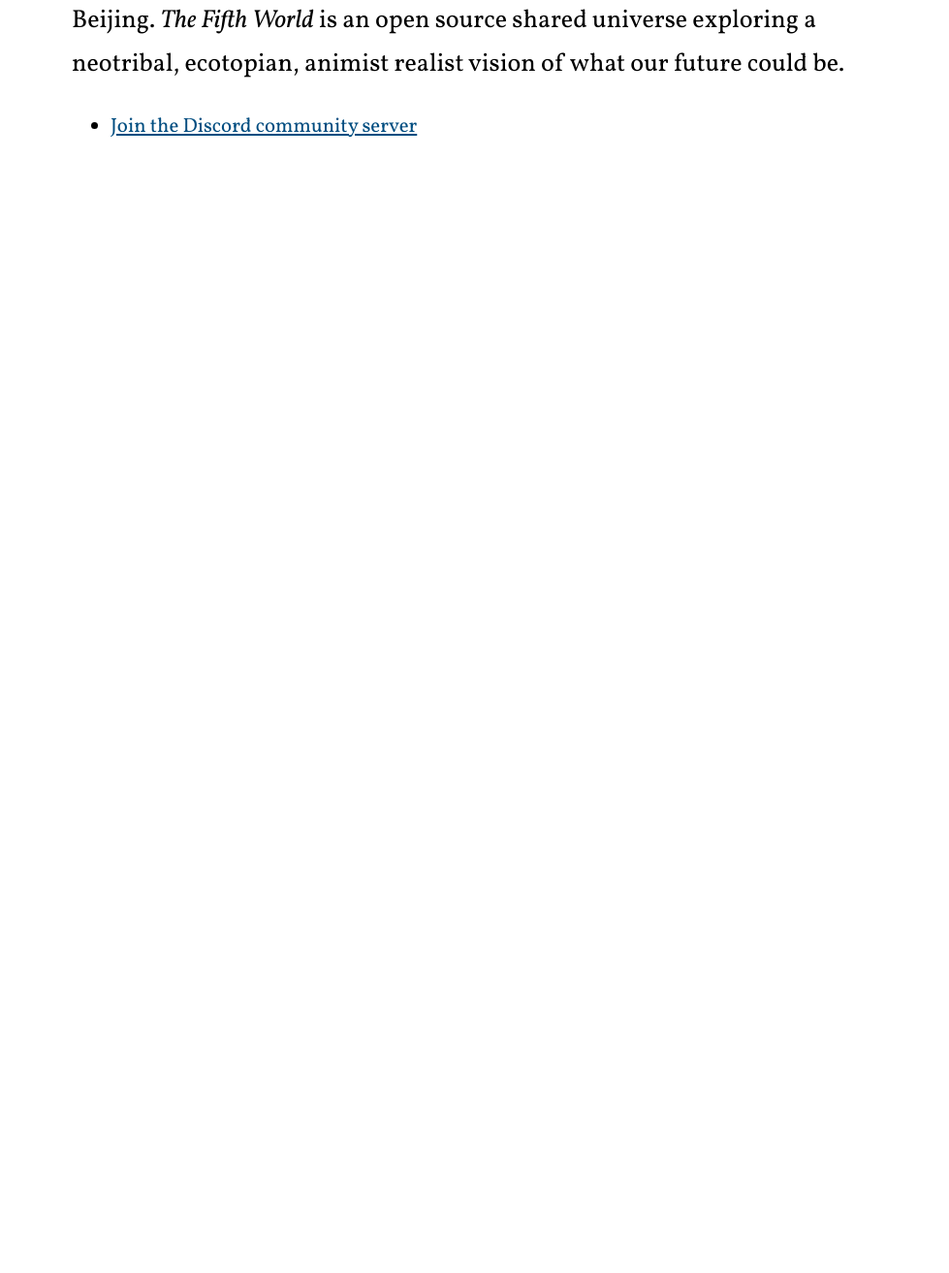
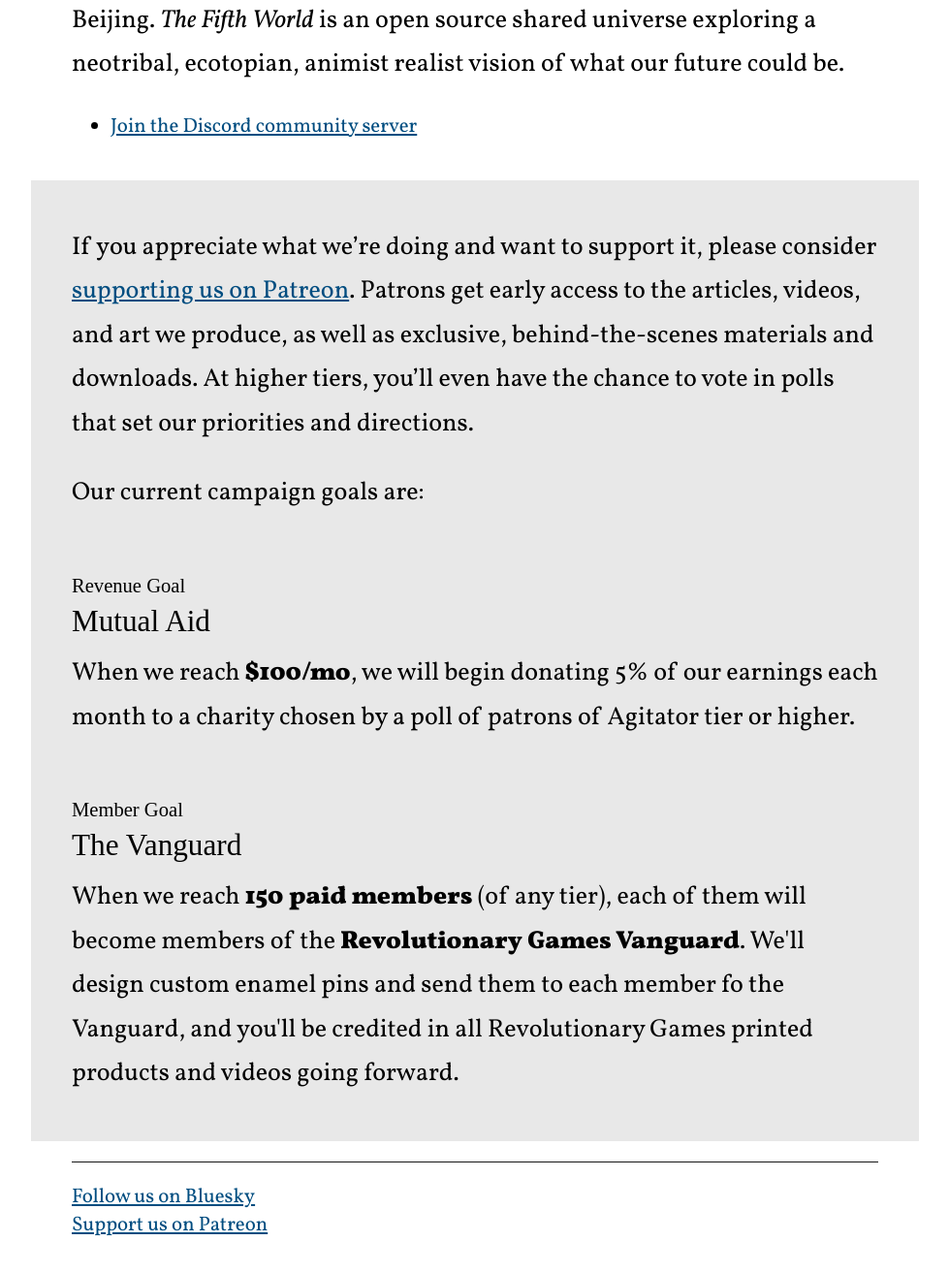
Before and after one commit to jefgodesky/revolutionarygames, an Astro site: page / in a window 1280 px wide. Shown: the part 2812-4125 px from the top of the page at 97% size, without its empty margins (150-1129 px from the left). Before the commit the page ends 3102 px from the top, so only its background shows below. Built offline with nearby package versions, Linux system fonts and the light colour scheme; Astro itself is replaced by a stand-in of ours; a web font is replaced by a local one.

Commit message:
Link to Patreon

```diff
--- a/src/pages/index.astro
+++ b/src/pages/index.astro
@@ -105,4 +105,35 @@ import FWDark from '../assets/5w.dark.png'
 			</li>
 		</ul>
 	</section>
+
+	<section class="patreon">
+		<p>If you appreciate what we&rsquo;re doing and want to support it,
+		please consider <a href="https://patreon.com/revolutionarygamesco">supporting
+			us on Patreon</a>. Patrons get early access to the articles, videos,
+		and art we produce, as well as exclusive, behind-the-scenes materials
+		and downloads. At higher tiers, you&rsquo;ll even have the chance to
+		vote in polls that set our priorities and directions.</p>
+		<p>Our current campaign goals are:</p>
+		<h3><span>Revenue Goal</span> Mutual Aid</h3>
+		<p>When we reach <strong>$100/mo</strong>, we will begin donating 5%
+			of our earnings each month to a charity chosen by a poll of
+			patrons of Agitator tier or higher.</p>
+		<h3><span>Member Goal</span> The Vanguard</h3>
+		<p>When we reach <strong>150 paid members</strong> (of any tier), each
+			of them will become members of the <strong>Revolutionary Games
+				Vanguard</strong>. We'll design custom enamel pins and send them
+			to each member fo the Vanguard, and you'll be credited in all
+			Revolutionary Games printed products and videos going forward.</p>
+	</section>
+
+	<footer>
+		<ul>
+			<li>
+				<a href="https://bsky.app/profile/revolutionarygames.co">Follow us on Bluesky</a>
+			</li>
+			<li>
+				<a href="https://patreon.com/revolutionarygamesco">Support us on Patreon</a>
+			</li>
+		</ul>
+	</footer>
 </MainLayout>
--- /dev/null
+++ b/src/styles/components/_patreon.scss
@@ -0,0 +1,22 @@
+@use "../modules/mixins";
+
+.patreon {
+  margin: 1em -2em;
+  padding: 1em 2em;
+
+  @include mixins.set-style("background", "bg1");
+
+  h3 {
+    margin: 1em 0 0 0;
+
+    span {
+      display: block;
+      font-size: 66%;
+      margin-bottom: 0.5em;
+    }
+
+    & + p {
+      margin-top: 0;
+    }
+  }
+}
--- /dev/null
+++ b/src/styles/components/html/_footer.scss
@@ -0,0 +1,15 @@
+@use "../../modules/mixins";
+@use "../../modules/placeholders";
+
+footer {
+  border-top-style: solid;
+  border-top-width: 1px;
+  margin: 1em 0;
+  padding: 1em 0;
+
+  @include mixins.set-style("border-top-color", "fg2");
+
+  ul {
+    @extend %unstyled-list;
+  }
+}
--- a/src/styles/index.scss
+++ b/src/styles/index.scss
@@ -5,6 +5,8 @@
 
 @use "components/html/a";
 @use "components/html/img";
+@use "components/html/footer";
 
 @use "components/logo";
 @use "components/project";
+@use "components/patreon";
--- /dev/null
+++ b/src/styles/modules/_placeholders.scss
@@ -0,0 +1,5 @@
+%unstyled-list {
+  list-style: none;
+  padding: 0;
+  margin: 0;
+}
--- a/src/styles/modules/_themes.scss
+++ b/src/styles/modules/_themes.scss
@@ -39,7 +39,7 @@ $themes: (
   ),
   "dark": (
     "bg": colors.$black,
-    "bg1": color.adjust(colors.$black, $whiteness: 10%),
+    "bg1": color.adjust(colors.$black, $whiteness: 15%),
     "bg2": color.adjust(colors.$black, $whiteness: 5%),
     "fg": colors.$white,
     "fg1": color.adjust(colors.$white, $blackness: 20%),
--- a/src/styles/partials/_typography.scss
+++ b/src/styles/partials/_typography.scss
@@ -63,3 +63,7 @@ p {
   line-height: 1.75;
   font-size: 125%;
 }
+
+strong {
+  font-weight: 900;
+}
```
